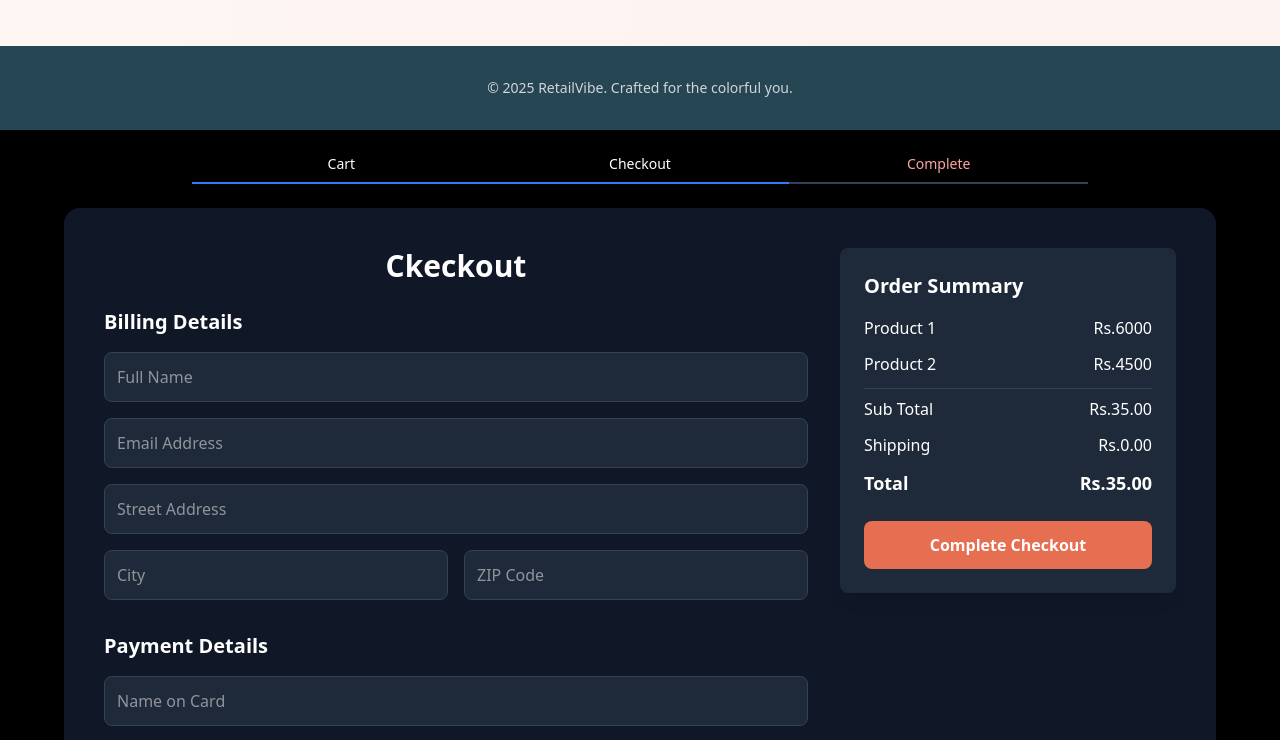
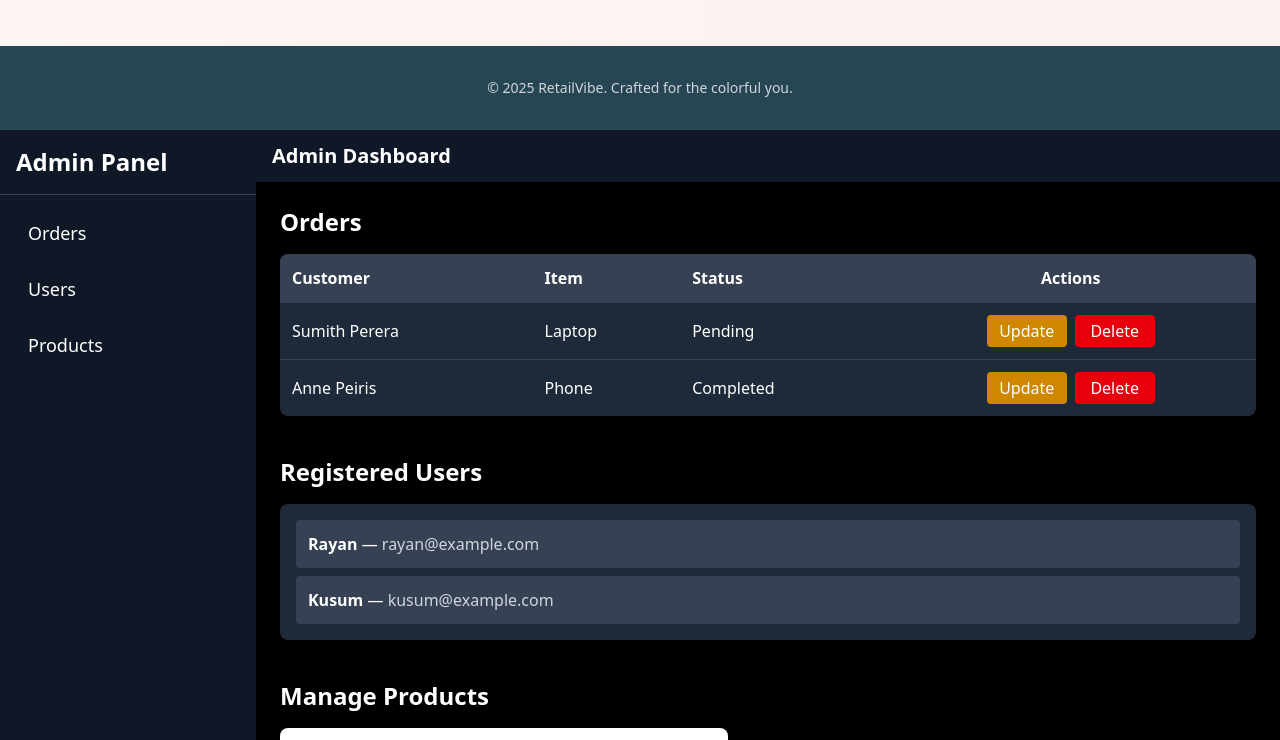
Before and after one commit to Hasinijayathilaka/retailshop2, a React (Vite) app in the folder my-project/: page / in a window 1280 px wide. Shown: the part 2000-2740 px from the top of the page. Built offline with nearby package versions, Linux system fonts and the light colour scheme.

Commit message:
linked the Checkout.jsx to checkout button

```diff
--- a/my-project/src/App.jsx
+++ b/my-project/src/App.jsx
@@ -27,9 +27,9 @@ function App() {
          <Route path="/category/Accessories" element={<Accessories />}/>
          <Route path="/category/Sale" element={<Sale />}/>
          <Route path="/cart" element={<Cart/>}/>
+         <Route path="/checkout" element={<Checkout />} />
                  <Route path="/product/:id" element={<ProductView/>} />
       </Routes>
-      <Checkout/>
       <AdminDashboard/>
     </Router>
   );
```
